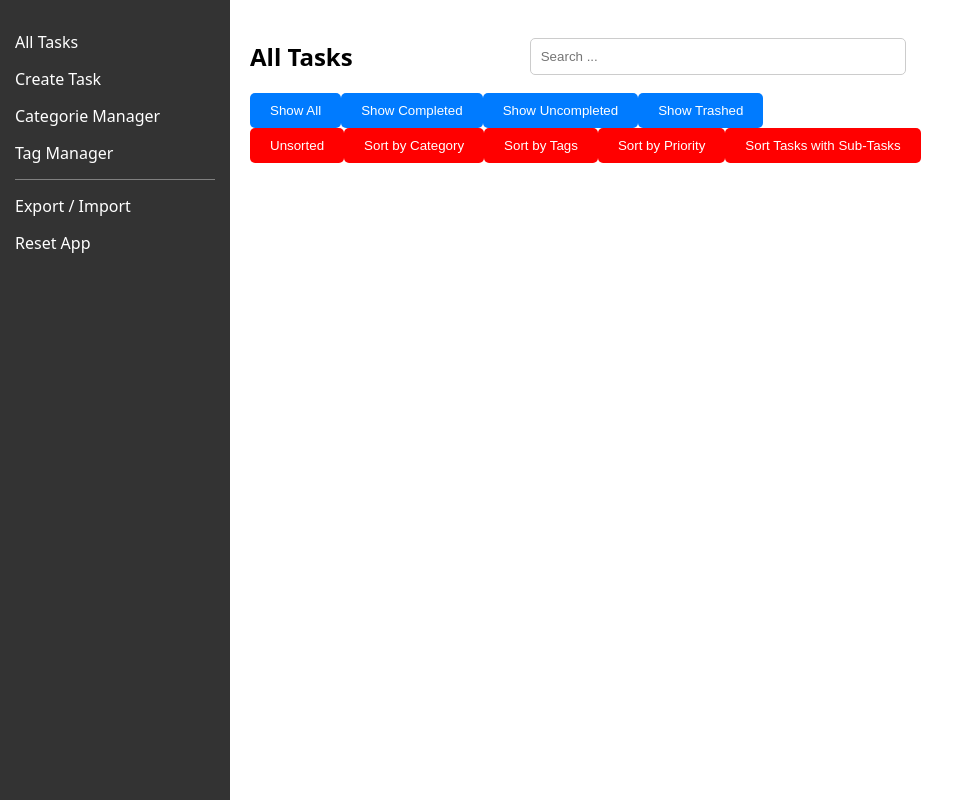
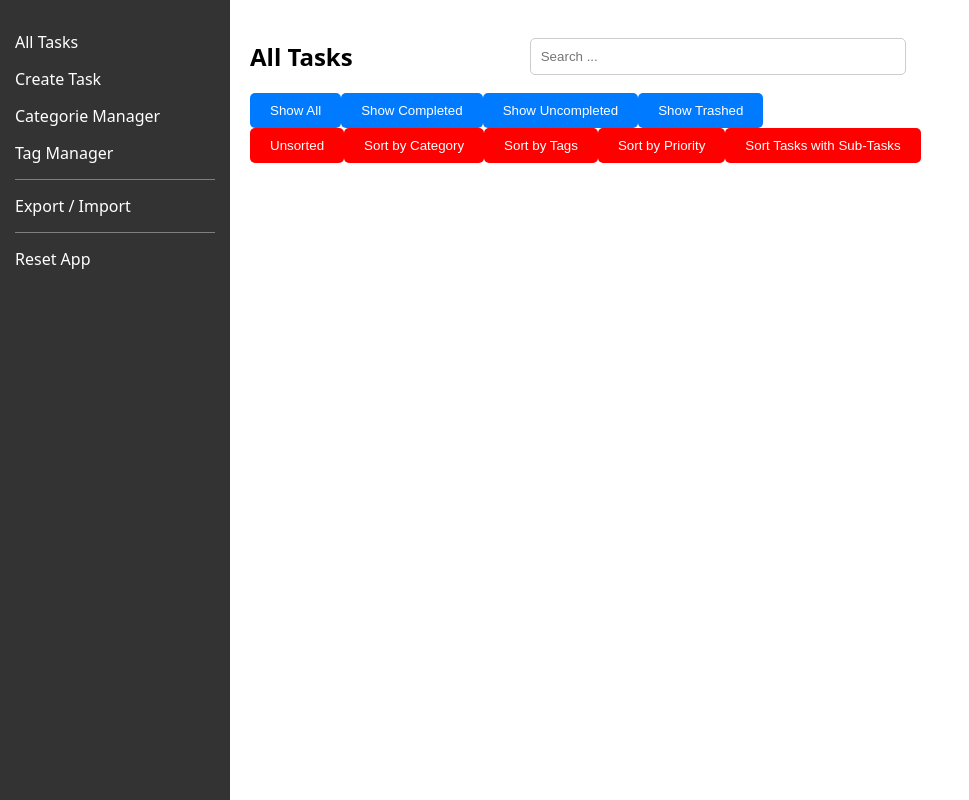
Before and after one commit to alex-uol/cm2020-todo, a React app: page / in a window 1280 px wide. Shown: the whole page, without its empty margins (0-969 px from the left). Built offline with nearby package versions, Linux system fonts and the light colour scheme.

Commit message:
Inserted missing divider in Layout.js

```diff
--- a/src/Layout.js
+++ b/src/Layout.js
@@ -25,6 +25,7 @@ export const Layout = () => {
           <li>
             <Link to="/dataManagement">Export / Import</Link>
           </li>
+          <li className="divider"></li>
           <li>
             <Link to="/resetApp">Reset App</Link>
           </li>
```
